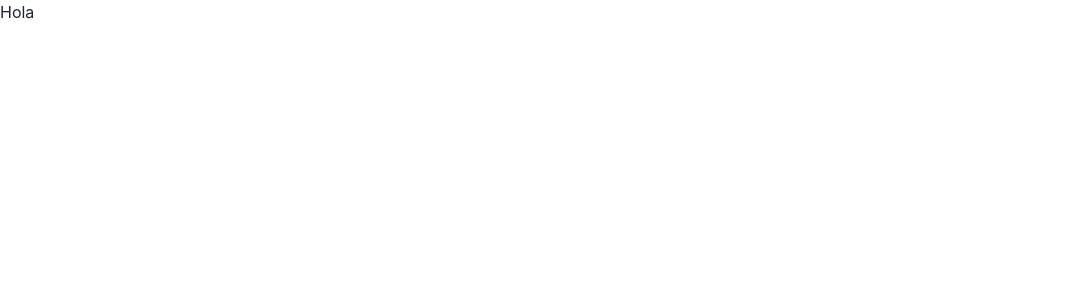
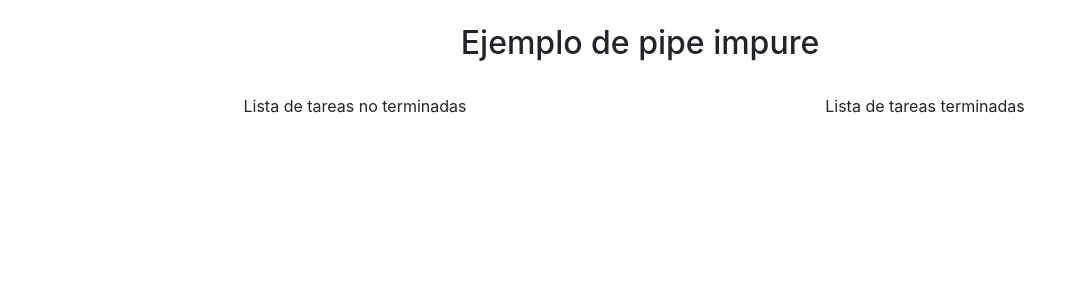
Before and after one commit to AngelManuel1995/ImpurePipe, an Angular app: page / in a window 1280 px wide. Shown: the top 300 px of the page, without its empty margins (0-1086 px from the left). Built offline with nearby package versions, Linux system fonts and the light colour scheme.

Commit message:
component ready for working

```diff
--- a/src/app/app.component.html
+++ b/src/app/app.component.html
@@ -1 +1,19 @@
-<app-home></app-home>
+<div class="container">
+  <br>
+  <div class="row">
+    <div class="col-md-12 text-center">
+      <app-home>Cargando</app-home>
+    </div>
+  </div>
+  <br>
+  <div class="row">
+    <div class="col-md-6 text-center">
+      <app-unfinished>Cargando ...</app-unfinished>
+    </div>
+
+    <div class="col-md-6 text-center">
+      <app-finished>Cargando ...</app-finished>
+    </div>
+
+  </div>
+</div>
--- /dev/null
+++ b/src/app/components/finished/finished.component.html
@@ -0,0 +1,3 @@
+<p>
+    Lista de tareas terminadas
+</p>
--- /dev/null
+++ b/src/app/components/finished/finished.component.ts
@@ -0,0 +1,19 @@
+import { Component, OnInit } from '@angular/core';
+
+@Component({
+    selector:'app-finished',
+    templateUrl:'./finished.component.html'
+})
+
+export class FinishedComponent implements OnInit{
+
+    public test:string = "Finished component works";
+
+    constructor(){
+
+    }
+
+    ngOnInit() {
+
+    }
+}
--- a/src/app/components/home.component.html
+++ /dev/null
@@ -1 +0,0 @@
-{{ test }}
--- /dev/null
+++ b/src/app/components/home/home.component.html
@@ -0,0 +1 @@
+<h2>Ejemplo de pipe impure</h2>
--- /dev/null
+++ b/src/app/components/unfinished/unfinished.component.html
@@ -0,0 +1,3 @@
+<p>
+    Lista de tareas no terminadas
+</p>
--- /dev/null
+++ b/src/app/components/unfinished/unfinished.component.ts
@@ -0,0 +1,20 @@
+import { Component, OnInit } from '@angular/core';
+
+@Component({
+    selector:'app-unfinished',
+    templateUrl:'./unfinished.component.html'
+})
+
+export class UnfinishedComponent implements OnInit{
+
+    public test:string = "unfinished component works";
+
+    constructor(){
+
+    }
+
+    ngOnInit() {
+
+    }
+
+}
```
Also changed, not shown: src/app/app.module.ts (+6 -2 lines), src/app/components/home/home.component.ts (renamed from src/app/components/home.component.ts).
